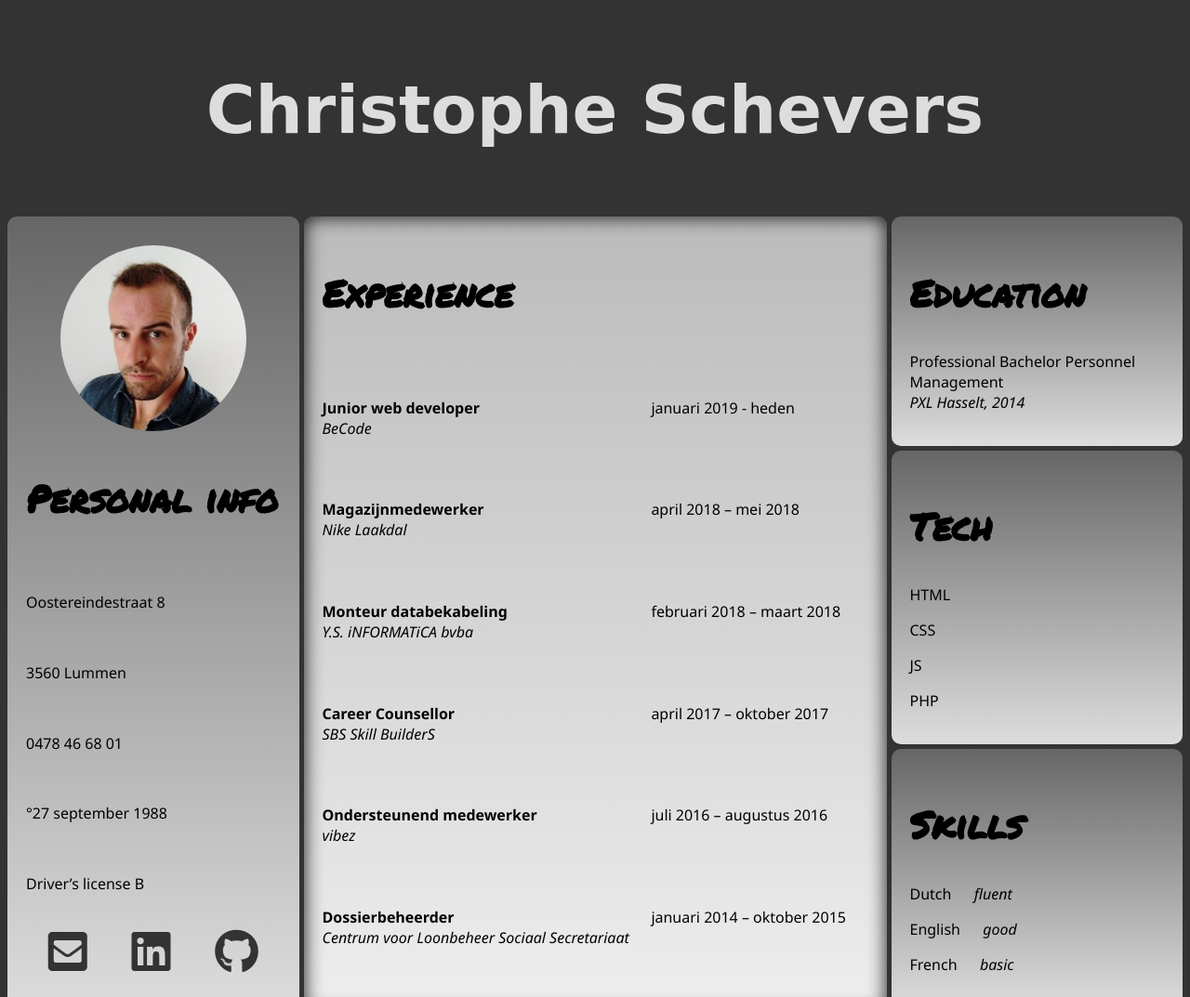
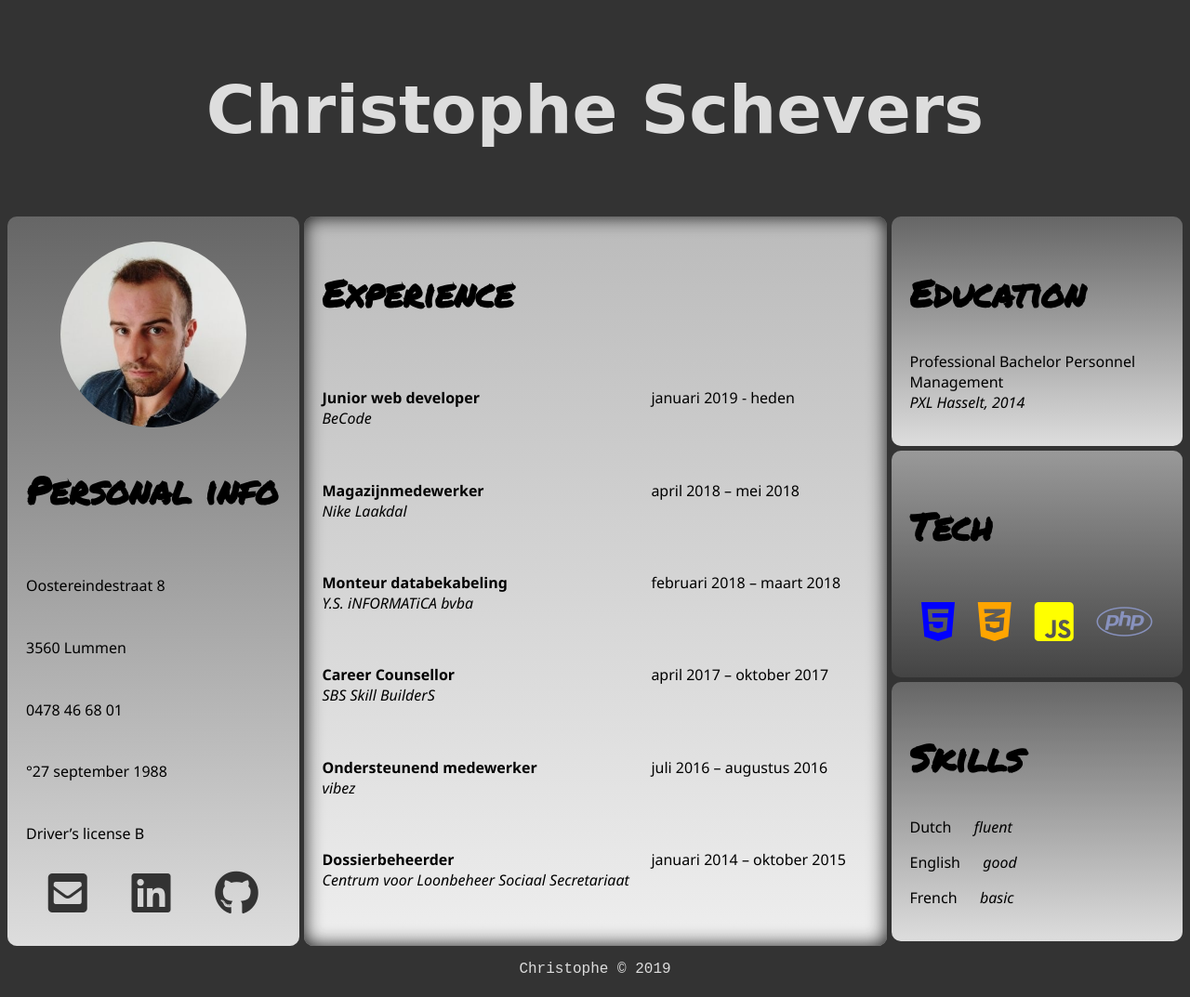
Before and after one commit to ChristopheSchevers/Mijn-CV, a plain HTML site: page index.html in a window 1280 px wide. Shown: the top 1073 px of the page at 93% size. Drawn offline with Linux system fonts and the light colour scheme; a web font is replaced by a local one.

Commit message:
Modified index.html and style.css files

```diff
--- a/index.html
+++ b/index.html
@@ -31,16 +31,18 @@
         </div>
         <div class="tech">
             <h2>Tech</h2>
-            <p>HTML</p>
-            <p>CSS</p>
-            <p>JS</p>
-            <p>PHP</p>
+            <div class="brands">
+                <p><i class="fab fa-html5 fa-3x"></i></p>
+                <p><i class="fab fa-css3-alt fa-3x"></i></p>
+                <p><i class="fab fa-js-square fa-3x"></i></p>
+                <p><i class="fab fa-php fa-3x"></i></p>
+            </div>
         </div>
         <div class="skills">
             <h2>Skills</h2>
-            <p>Dutch &emsp; <em>fluent</em></p>
+            <p>Dutch   &emsp; <em>fluent</em></p>
             <p>English &emsp; <em>good</em></p>
-            <p>French &emsp; <em>basic</em></p>
+            <p>French  &emsp; <em>basic</em></p>
         </div>
         <div class="education">
             <h2>Education</h2>
--- a/style.css
+++ b/style.css
@@ -61,7 +61,29 @@ img {
 
 .tech {
     grid-area: 3 / 3 / 4 / 4;
-    background-image: linear-gradient(#666, #ddd);;
+    background-image: linear-gradient(#999, #444);;
+}
+
+.brands {
+    display: flex;
+    flex-direction: row;
+    justify-content: space-around;
+}
+
+.fa-html5 {
+    color: blue;
+}
+
+.fa-css3-alt {
+    color: orange;
+}
+
+.fa-js-square {
+    color: yellow;
+}
+
+.fa-php {
+    color: #8892be;
 }
 
 .skills {
@@ -88,6 +110,7 @@ img {
 }
 
 .footer {
+    font-family: 'Courier New', Courier, monospace;
     margin: 0;
     text-align: center;
     padding: 1em;
```
